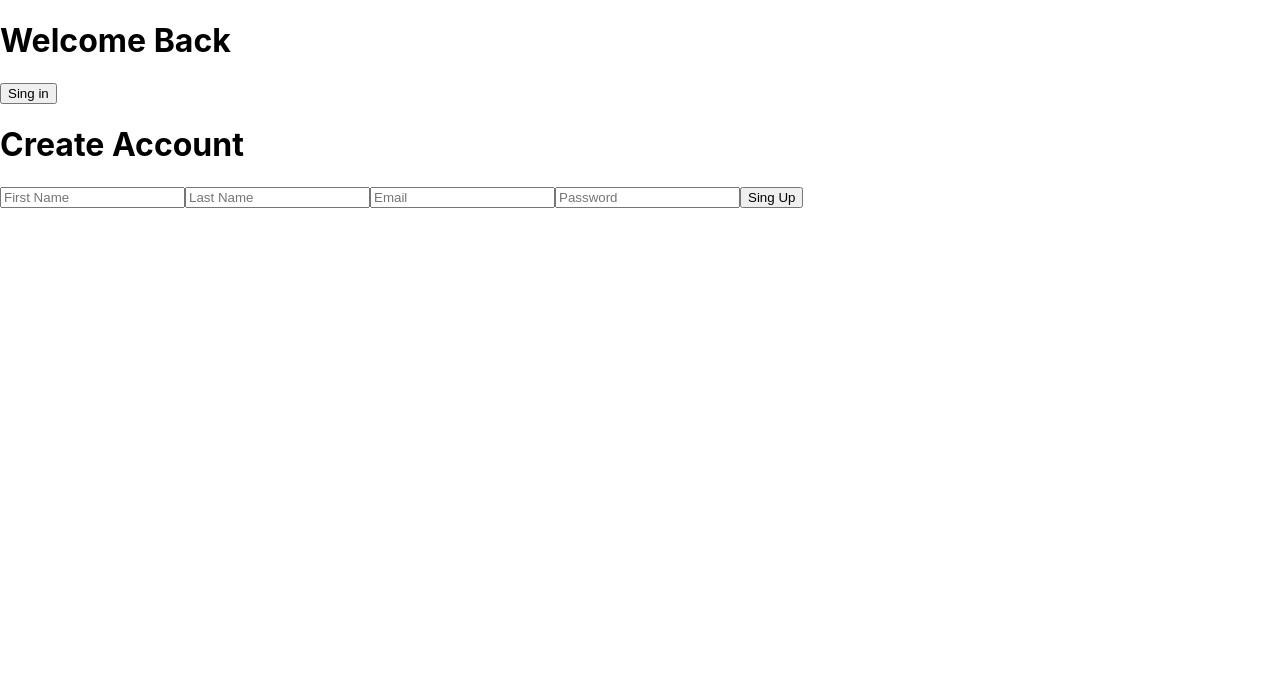
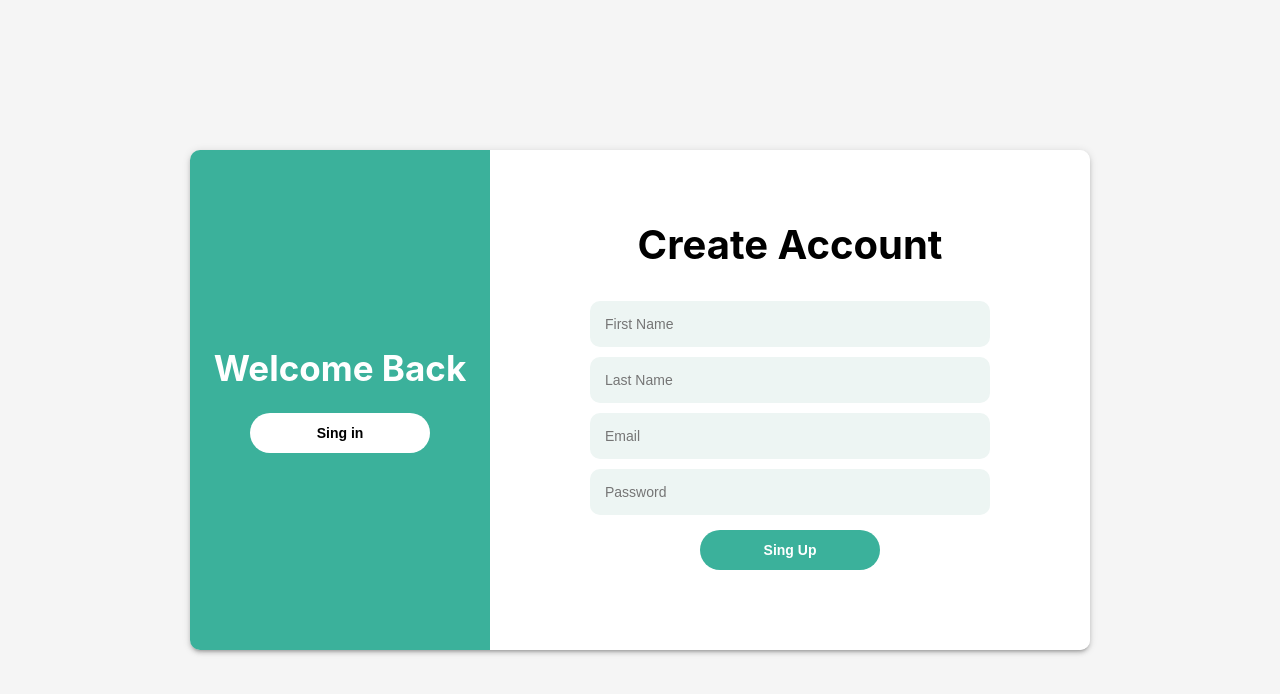
Before and after one commit to Wizzle13/bookmarks, a React (Create React App) app in the folder client/: page /signup in a window 1280 px wide. Shown: the top 694 px of the page. Built offline with nearby package versions, Linux system fonts and the light colour scheme; the HTML template or start-up script is replaced by a standard one.

Commit message:
added scss

```diff
--- a/client/src/components/main/index.js
+++ b/client/src/components/main/index.js
@@ -1,4 +1,4 @@
-import styles from "./styles.css";
+import styles from "./styles.module.css";
 
 const Main = () => {
 	const handleLogout = () => {
--- a/client/src/components/signup/index.js
+++ b/client/src/components/signup/index.js
@@ -1,7 +1,7 @@
 import { useState } from "react";
 import axios from "axios";
 import { Link, useNavigate } from "react-router-dom";
-import styles from "./styles.css";
+import styles from "./styles.module.css";
 
 const Signup = () => {
 	const [data, setData] = useState({
--- /dev/null
+++ b/client/src/scss/globals/_index.scss
@@ -0,0 +1 @@
+@forward 'boilerplate';
--- /dev/null
+++ b/client/src/scss/globals/boilerplate.scss
@@ -0,0 +1,13 @@
+body {
+    margin: 0;
+    font-family: -apple-system, BlinkMacSystemFont, 'Segoe UI', 'Roboto', 'Oxygen',
+      'Ubuntu', 'Cantarell', 'Fira Sans', 'Droid Sans', 'Helvetica Neue',
+      sans-serif;
+    -webkit-font-smoothing: antialiased;
+    -moz-osx-font-smoothing: grayscale;
+  }
+
+  code {
+    font-family: source-code-pro, Menlo, Monaco, Consolas, 'Courier New',
+      monospace;
+  }
--- /dev/null
+++ b/client/src/scss/style.scss
@@ -0,0 +1 @@
+@use 'globals';
```
Also changed, not shown: client/src/components/main/styles.module.css (renamed from client/src/components/main/styles.css), client/src/components/signup/styles.module.css (renamed from client/src/components/signup/styles.css), client/src/scss/globals/colors.scss (added).
